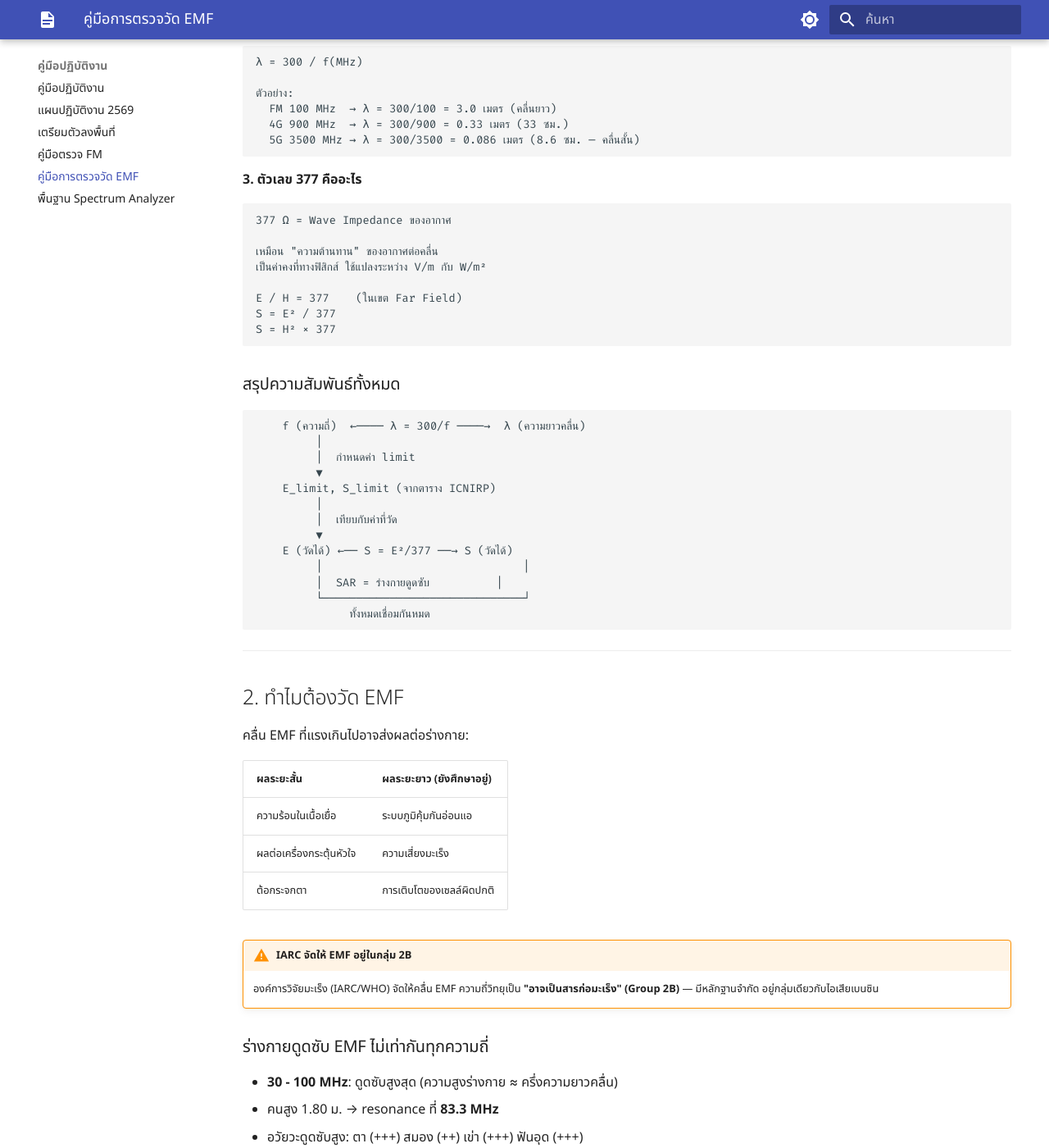
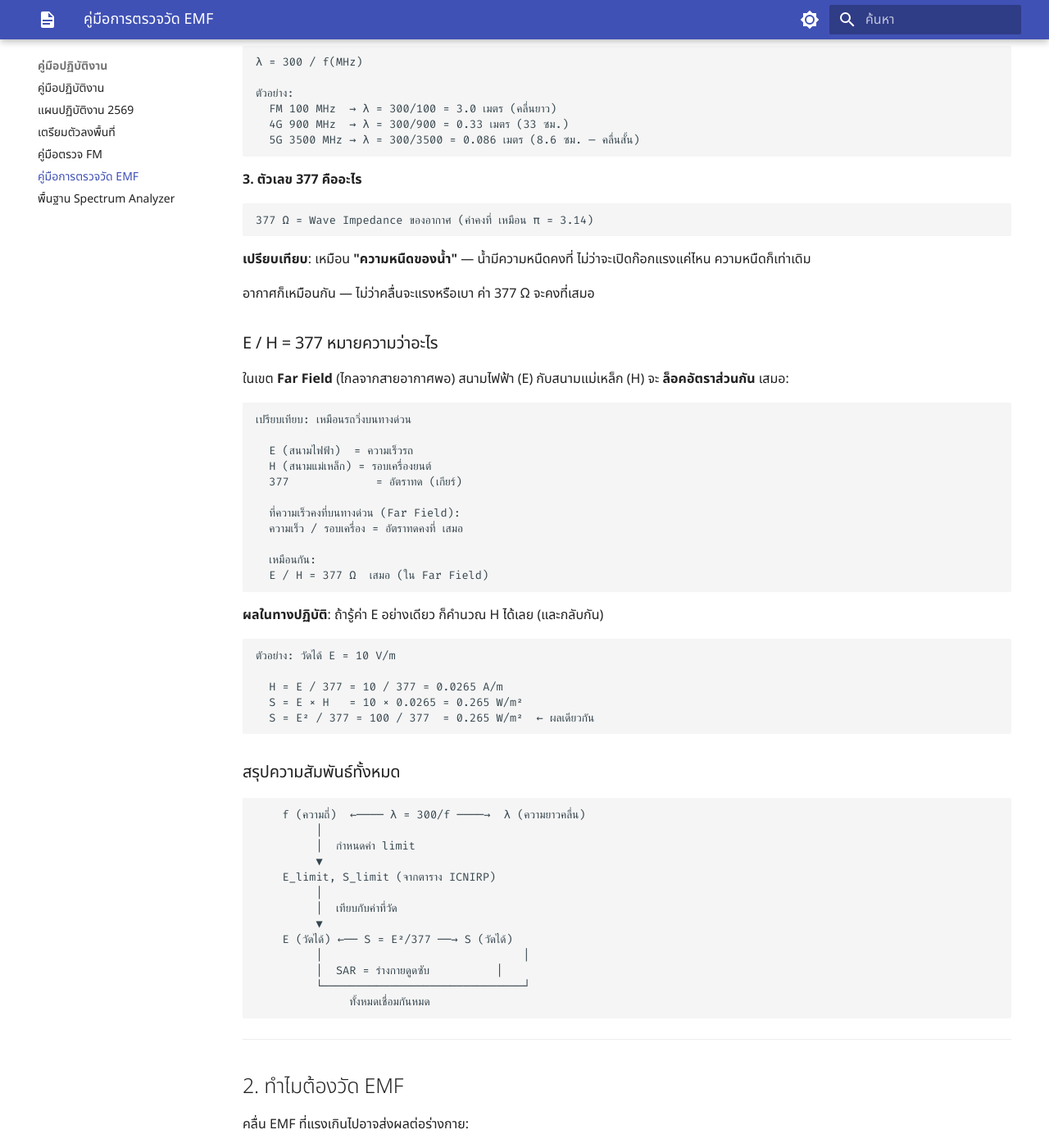
Before and after one commit to dearxcorex/nbtc_document, an MkDocs documentation site: the page built from docs/guide/emf-guide.md, in a window 1280 px wide and 1400 px high, scrolled down 2490 px. Shown: the whole window at 82% size. Built offline with MkDocs 1.6.1 and Material for MkDocs 9.7.7, drawn with Linux system fonts in a browser that asks for light colours; some of the changed text lies outside the part shown.

Commit message:
Enhance EMF guide: unit conversion examples, 377Ω explanation, n78 band info
- Add V/m↔W/m² conversion examples with step-by-step calculation
- Expand 377Ω wave impedance explanation with analogy and E/H relationship
- Add Example 1D proving V/m and W/m² give same result
- Explain n78 band naming (3GPP NR) with Thai operator table
- Remove redundant info boxes per user request

Co-Authored-By: Claude Opus 4.6 (1M context) <noreply@anthropic.com>

````diff
--- a/docs/guide/emf-guide.md
+++ b/docs/guide/emf-guide.md
@@ -111,15 +111,41 @@ S = H² × 377               (ถ้ารู้แค่ H)
 **3. ตัวเลข 377 คืออะไร**
 
 ```
-377 Ω = Wave Impedance ของอากาศ
+377 Ω = Wave Impedance ของอากาศ (ค่าคงที่ เหมือน π = 3.14)
+```
 
-เหมือน "ความต้านทาน" ของอากาศต่อคลื่น
-เป็นค่าคงที่ทางฟิสิกส์ ใช้แปลงระหว่าง V/m กับ W/m²
+**เปรียบเทียบ**: เหมือน **"ความหนืดของน้ำ"** — น้ำมีความหนืดคงที่ ไม่ว่าจะเปิดก๊อกแรงแค่ไหน ความหนืดก็เท่าเดิม
 
-E / H = 377    (ในเขต Far Field)
-S = E² / 377
-S = H² × 377
+อากาศก็เหมือนกัน — ไม่ว่าคลื่นจะแรงหรือเบา ค่า 377 Ω จะคงที่เสมอ
+
+### E / H = 377 หมายความว่าอะไร
+
+ในเขต **Far Field** (ไกลจากสายอากาศพอ) สนามไฟฟ้า (E) กับสนามแม่เหล็ก (H) จะ **ล็อคอัตราส่วนกัน** เสมอ:
+
 ```
+เปรียบเทียบ: เหมือนรถวิ่งบนทางด่วน
+
+  E (สนามไฟฟ้า)  = ความเร็วรถ
+  H (สนามแม่เหล็ก) = รอบเครื่องยนต์
+  377             = อัตราทด (เกียร์)
+
+  ที่ความเร็วคงที่บนทางด่วน (Far Field):
+  ความเร็ว / รอบเครื่อง = อัตราทดคงที่ เสมอ
+
+  เหมือนกัน:
+  E / H = 377 Ω  เสมอ (ใน Far Field)
+```
+
+**ผลในทางปฏิบัติ**: ถ้ารู้ค่า E อย่างเดียว ก็คำนวณ H ได้เลย (และกลับกัน)
+
+```
+ตัวอย่าง: วัดได้ E = 10 V/m
+
+  H = E / 377 = 10 / 377 = 0.0265 A/m
+  S = E × H   = 10 × 0.0265 = 0.265 W/m²
+  S = E² / 377 = 100 / 377  = 0.265 W/m²  ← ผลเดียวกัน
+```
+
 
 ### สรุปความสัมพันธ์ทั้งหมด
 
@@ -186,7 +212,49 @@ S = H² × 377
 
 ```
 W/m² = (V/m)² ÷ 377
+V/m  = √(W/m² × 377)
 ```
+
+**377 คืออะไร?** — ค่า impedance ของอากาศ (คงที่ เหมือนค่า π = 3.14) ใช้เป็นตัวเชื่อมระหว่าง V/m กับ W/m²
+
+### ตัวอย่างการแปลงหน่วย
+
+!!! example "V/m → W/m²"
+
+    Spectrum Analyzer วัดได้ **10 V/m** ที่ 900 MHz
+
+    ```
+    W/m² = (V/m)² ÷ 377
+         = (10)² ÷ 377
+         = 100 ÷ 377
+         = 0.2653 W/m²
+    ```
+
+!!! example "W/m² → V/m"
+
+    Narda วัดได้ **0.85 W/m²** ที่ 100 MHz
+
+    ```
+    V/m = √(W/m² × 377)
+        = √(0.85 × 377)
+        = √(320.45)
+        = 17.9 V/m
+    ```
+
+!!! example "ตรวจสอบว่าแปลงถูก — ค่าเดียวกันต้องให้ % เท่ากัน"
+
+    วัดได้ 10 V/m ที่ 900 MHz — คำนวณ % ทั้ง 2 วิธี:
+
+    ```
+    วิธี V/m:    (10 / 41.25)² = 0.0588 = 5.88%
+                  ↑ E_limit 900 MHz
+
+    วิธี W/m²:   0.2653 / 4.5  = 0.0590 = 5.90%
+                  ↑ S_limit 900 MHz (= 900/200)
+
+    ผลเท่ากัน! (ต่างแค่ทศนิยมจากการปัดเศษ)
+    ```
+
 
 ### ตารางแปลงค่าด่วน
 
@@ -381,6 +449,20 @@ SAR 0.08 W/kg (ประชาชน)
 | 2100 MHz | 4G | 61 | 10 |
 | 2600 MHz | 5G | 61 | 10 |
 | 3500 MHz | 5G (n78) | 61 | 10 |
+
+!!! note "n78 คืออะไร"
+
+    **n78** คือ **ชื่อย่านความถี่ 5G** ตามมาตรฐาน 3GPP (องค์กรที่กำหนดมาตรฐานมือถือทั่วโลก)
+
+    | ชื่อ band | ความถี่ | ใช้โดย (ประเทศไทย) |
+    |----------|--------|-------------------|
+    | **n1** | 2100 MHz | AIS, TRUE, DTAC |
+    | **n3** | 1800 MHz | AIS, TRUE |
+    | **n28** | 700 MHz | AIS, TRUE, NT |
+    | **n41** | 2600 MHz | AIS, TRUE |
+    | **n78** | 3500 MHz | AIS, TRUE |
+
+    "n" = **New Radio (NR)** หมายถึง 5G โดยเฉพาะ (4G ใช้ "Band" เช่น Band 1, Band 3)
 
 !!! tip "วิธีคิดย่าน 400-2000 MHz"
 
@@ -700,6 +782,49 @@ SAR 0.08 W/kg (ประชาชน)
     เพราะ V/m limit (28) ถูก**ปัดเศษ**ขึ้นจากค่าจริง (27.74 V/m ที่ S=2 W/m² พอดี)
 
     **ในทางปฏิบัติ**: ถ้าค่าใกล้เกณฑ์มาก (>90%) ให้ถือว่า **เฉียดไม่ผ่าน** และรายงานตามค่าจริง
+
+### ตัวอย่าง 1D: พิสูจน์ว่า V/m กับ W/m² ให้ผลเดียวกัน — 4G 900 MHz
+
+สมมติวัดสถานี 4G ที่ 900 MHz ด้วย **Spectrum Analyzer** ได้ **10 V/m**
+
+```
+วิธีที่ 1: คำนวณจาก V/m โดยตรง
+──────────────────────────────────────────
+  E_limit (900 MHz) = 1.375 × √f = 1.375 × √900 = 1.375 × 30 = 41.25 V/m
+
+  อัตราส่วน = (E / E_limit)²
+            = (10 / 41.25)²
+            = (0.2424)²
+            = 0.05876
+            = 5.876%
+
+
+วิธีที่ 2: แปลงเป็น W/m² ก่อน แล้วคำนวณ
+──────────────────────────────────────────
+  แปลงค่าวัด:     S = E² / 377 = (10)² / 377 = 100 / 377 = 0.2653 W/m²
+  แปลง limit:     S_limit = f / 200 = 900 / 200 = 4.5 W/m²
+
+  อัตราส่วน = S / S_limit
+            = 0.2653 / 4.5
+            = 0.05896
+            = 5.896%
+```
+
+!!! info "ทำไมตัวเลขต่างกันนิดหน่อย (5.876% vs 5.896%)?"
+
+    เพราะ **การปัดเศษ** ระหว่างขั้นตอน ถ้าใช้ค่าทศนิยมเต็มจะได้ผลเท่ากันพอดี:
+
+    ```
+    พิสูจน์ทางคณิตศาสตร์:
+
+    สูตร V/m:   (E / E_limit)²  = E² / E_limit²
+
+    สูตร W/m²:  S / S_limit     = (E²/377) / (E_limit²/377)
+                                = E² / E_limit²    ← เหมือนกันพอดี!
+                                                      (377 หารตัดกัน)
+    ```
+
+    **สรุป:** ทั้งสองวิธีให้ผลเดียวกัน — ค่า 377 (impedance ของอากาศ) หารตัดกันหมด ต่างกันแค่เรื่อง**ปัดเศษ**ระหว่างทาง
 
 ### สรุป Single Source
 
````
